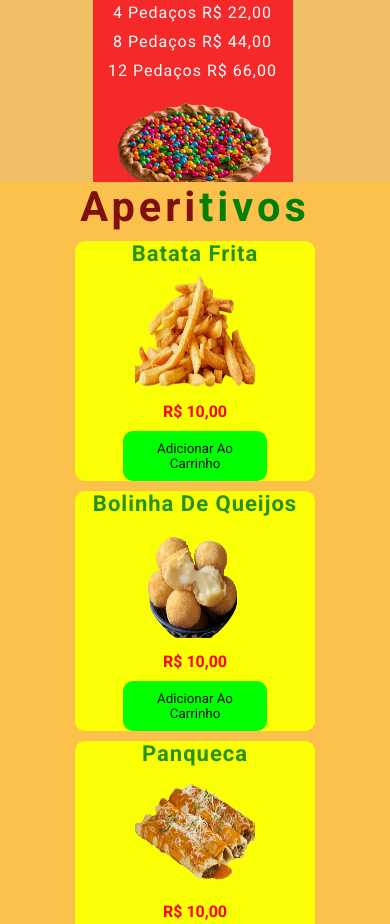
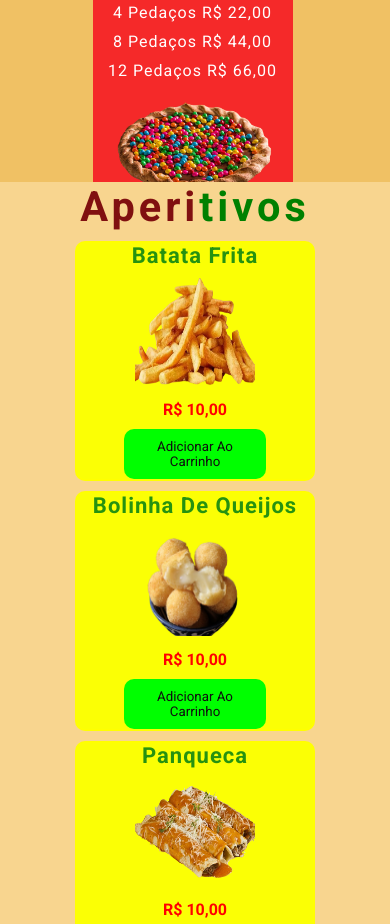
Before and after one commit to 1919anosandre/pizzaria, a plain HTML site: page index.html in a window 390 px wide. Shown: the part 2087-3011 px from the top of the page. Drawn offline with Linux system fonts and the light colour scheme.

Commit message:
Update pizzaria.css

```diff
--- a/pizzaria.css
+++ b/pizzaria.css
@@ -263,7 +263,7 @@ h4{
 
 }
 .aperitivos-titulo{
-background-color: #fcc14c;
+background-color: #f8d58f;
 font-size: 50px;
 text-align: center;
 letter-spacing: 4px;
@@ -368,7 +368,6 @@ color: green;
     }
 
     #Caixa-Pedido {
-        flex-direction: column-reverse;
         align-items: center;
         display: flex;
         width: 100%;
@@ -376,7 +375,12 @@ color: green;
 
     #Itens-Carrinho {
         flex-direction: column;
-        display: flex;
+
+    }
+
+    .item{
+    flex-direction: column;
+
     }
 
 
@@ -429,7 +433,6 @@ color: green;
     .Container-Aperitivos{
     flex-direction: column;
     justify-content: center;
-    overflow-y: auto;
     }
     .Alinhamento-Aperitivos{
     flex-direction: column;
@@ -440,7 +443,6 @@ color: green;
     width: 70%;
     padding-block-end: 4px;
     margin-top: 8px;
-
     }
     .Card-Aperitivos{
     width: 50%;
@@ -864,7 +866,7 @@ section {
     flex-wrap: wrap;
     width: 100%;
     height: 100vh;
-    background-color: #fcc14c;
+    background-color: #f8d58f;
 
     }
     .Alinhamento-Aperitivos{
@@ -889,6 +891,7 @@ section {
     margin: 0 5px;
     border-radius: 10px;
     margin-top: 10px;
+    border: 02px solid yellow;
     }
 
     .Card-Aperitivos h1{
```
